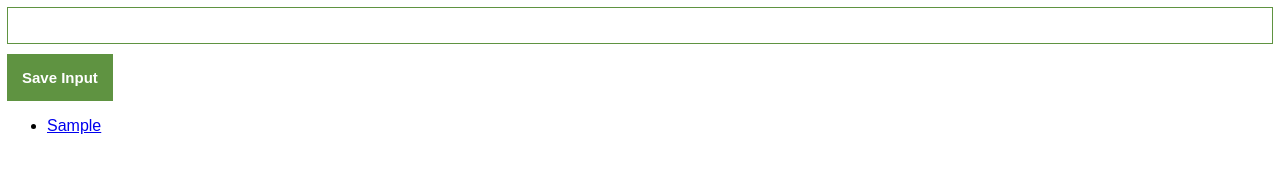
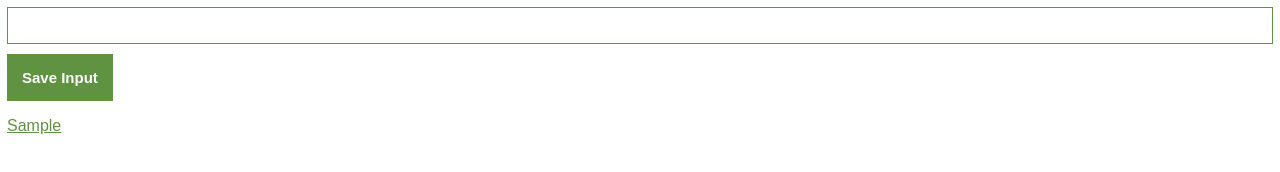
Before and after one commit to poojarinikhil/chromeExtension, a plain HTML site: page index.html in a window 1280 px wide. Both pictures are taken after typing "Sample" into the empty fields and a click on the button "Save Input". Drawn offline with Linux system fonts and the light colour scheme.

Commit message:
adding json file

```diff
--- a/style.css
+++ b/style.css
@@ -2,6 +2,7 @@
     margin: 7px;
     padding: 0;
     font-family: Arial, Helvetica, sans-serif;
+    min-width: 400px;
 }
 input{
     width: 100%;
@@ -19,3 +20,15 @@
     font-size: 15px;
     font-weight: bold;
 }
+ul{
+    style: none;
+    padding: 0px;
+}
+
+li a{
+    color: #5f9341;
+}
+
+li {
+    margin-top:5px;
+}
```
Also changed, not shown: icon.png (added), manifest.json (added).
